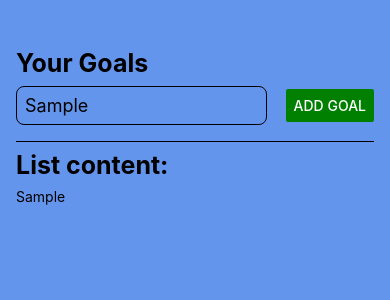
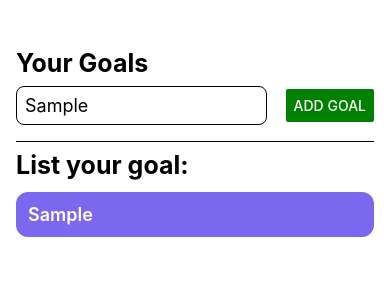
Before and after one commit to ntluan111ntb1/react-native, a React Native app: screen / in a window 390 px wide. Both pictures are taken after typing "Sample" into the empty fields and a click on the button "ADD GOAL". Shown: the top 300 px of the page. Built offline with nearby package versions, Linux system fonts and the light colour scheme.

Commit message:
feature: add scroll to tist

```diff
--- a/src/HomeView.js
+++ b/src/HomeView.js
@@ -1,4 +1,11 @@
-import { StyleSheet, Text, View, Button, TextInput } from "react-native";
+import {
+  StyleSheet,
+  Text,
+  View,
+  Button,
+  TextInput,
+  FlatList,
+} from "react-native";
 import { useState } from "react";
 
 const HomeView = () => {
@@ -9,7 +16,10 @@ const HomeView = () => {
     setGoalInput(goalTextInput);
   }
   function addGoalHandler() {
-    setListGoal((currenGoals) => [...currenGoals, goalInput]);
+    setListGoal((currenGoals) => [
+      ...currenGoals,
+      { text: goalInput, id: Math.random() },
+    ]);
   }
   return (
     <View style={styles.appContainer}>
@@ -26,12 +36,21 @@ const HomeView = () => {
           onPress={addGoalHandler}
         ></Button>
       </View>
-      <View style={styles.goalContainer}>
-        <Text style={styles.title}>List content:</Text>
-        {listGoal.map((goal) => (
-          <Text key={goal}>{goal}</Text>
-        ))}
-      </View>
+      <Text style={styles.title}>List your goal:</Text>
+      <FlatList
+        data={listGoal}
+        renderItem={(goal) => {
+          return (
+            <View style={styles.goalContainer}>
+              <Text style={styles.goal}>{goal.item.text}</Text>
+            </View>
+          );
+        }}
+        keyExtractor={(item, index) => {
+          console.log(item.id);
+          return item.id;
+        }}
+      />
     </View>
   );
 };
@@ -50,11 +69,16 @@ const styles = StyleSheet.create({
     fontWeight: "bold",
     paddingVertical: 8,
   },
+  goal: {
+    color: "white",
+    fontSize: 18,
+    fontWeight: "600",
+  },
 
   // container
   appContainer: {
     flex: 1, // space of view parent
-    backgroundColor: "cornflowerblue",
+    backgroundColor: "#lavender",
     paddingTop: 40,
     paddingHorizontal: 16,
   },
@@ -66,7 +90,10 @@ const styles = StyleSheet.create({
     borderBottomWidth: 1,
   },
   goalContainer: {
-    flex: 1,
+    backgroundColor: "mediumslateblue",
+    padding: 12,
+    borderRadius: 12,
+    marginVertical: 4,
   },
 });
 
```
